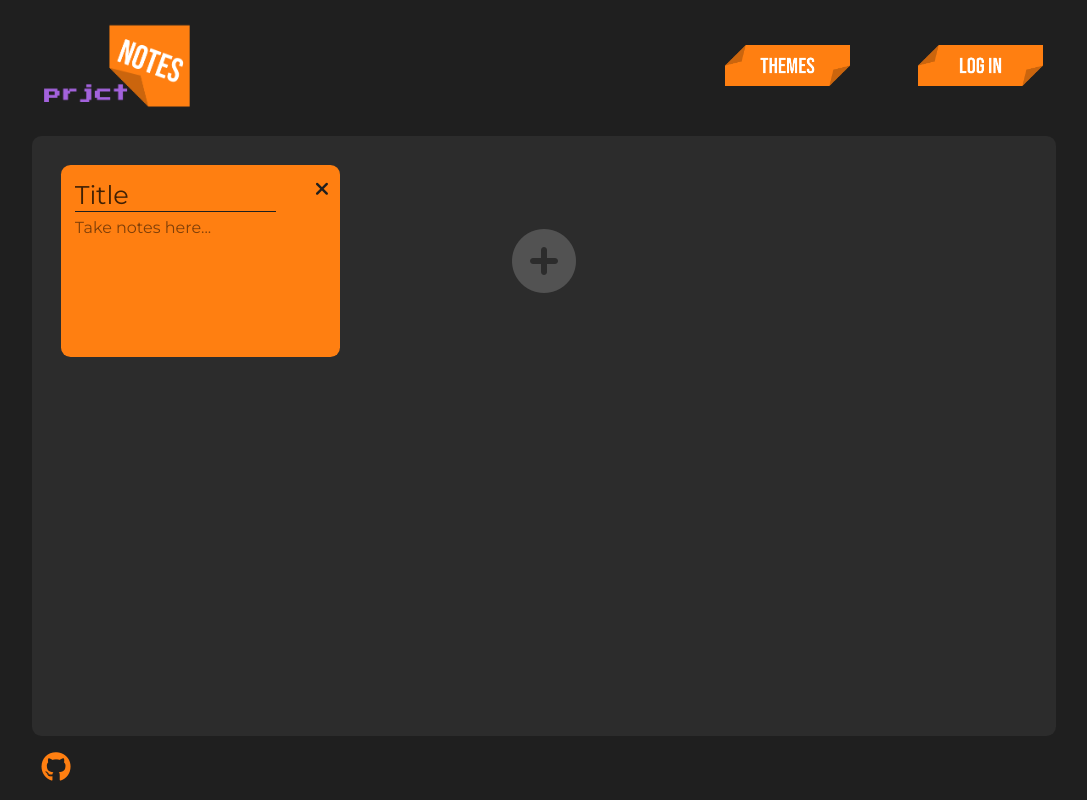
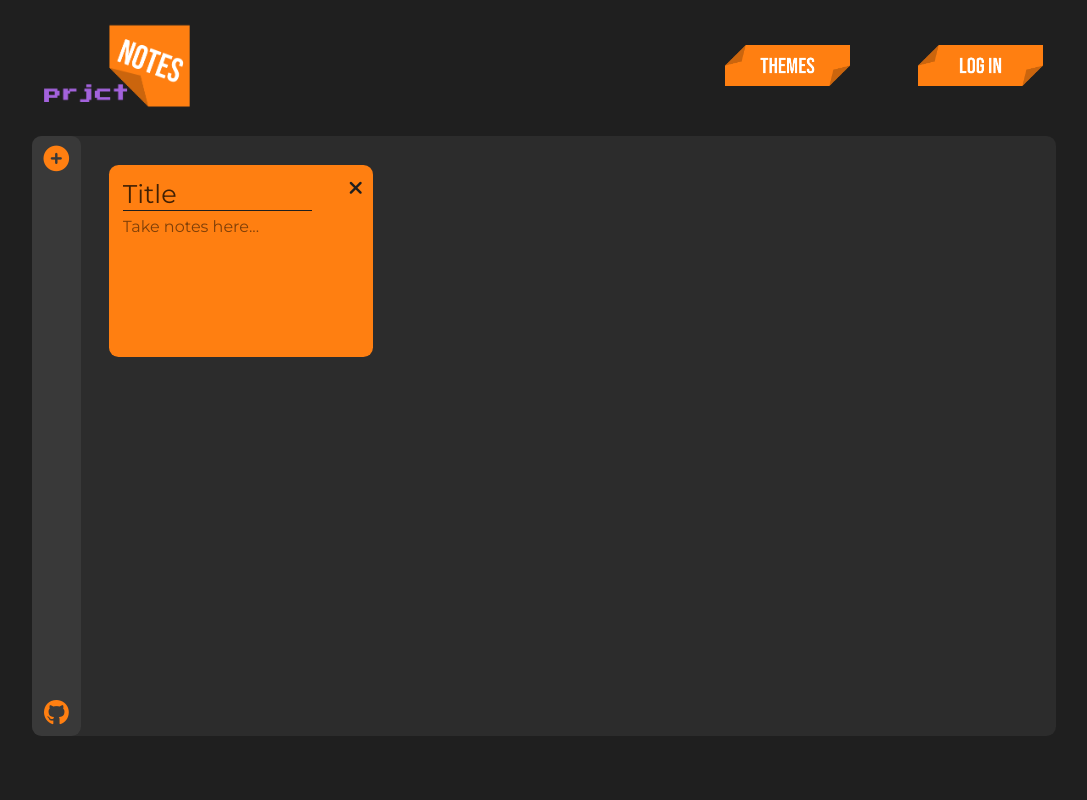
Before and after one commit to MaiTra10/prjctNotes, a plain HTML site: page index.html in a window 1280 px wide. Shown: the whole page, without its empty margins (96-1183 px from the left). Drawn offline with Linux system fonts and the light colour scheme.

Commit message:
feat
added a sidebar which has the "add note" button as well as moved the footer Github icon to this sidebar to keep icons in the same place

```diff
--- a/css/style.css
+++ b/css/style.css
@@ -161,6 +161,68 @@ nav li{
     margin: 0% 10%;
     background-color: var(--workspace_bg);
     padding: 0.75vw;
+    display: flex;
+
+}
+
+.workspace_sidebar {
+
+    position: relative;
+    top: -0.75vw;
+    left: -0.75vw;
+    background-color: var(--scrollbar_track);
+    width: 5%;
+    height: calc(100% + 1.5vw);
+    padding: 0.75vw;
+    border-radius: 0.75vw;
+    display: flex;
+    justify-content: center;
+
+}
+
+.add_note_btn {
+
+    height: fit-content;
+    display: flex;
+    justify-content: center;
+    align-items: center;
+
+}
+
+.add_note_btn i {
+
+    font-size: 2vw;
+    cursor: pointer;
+    color: var(--main);
+
+}
+
+.github_icon {
+
+    position: absolute;
+    bottom: 0.75vw;
+    display: flex;
+    justify-content: center;
+    align-items: center;
+
+}
+
+.github_icon a i {
+
+    font-size: 2vw;
+
+}
+
+.github_icon a, a:visited {
+
+    color: var(--main);
+    transition: all 250ms ease-in-out;
+
+}
+
+.github_icon a:hover {
+
+    color: var(--accent);
 
 }
 
@@ -168,7 +230,7 @@ nav li{
 
     overflow-y: scroll;
     height: 100%;
-    width: calc(100%);
+    width: 100%;
     padding: 1.5vw;
     border-radius: 0.75vw;
     display: grid;
@@ -285,54 +347,6 @@ nav li{
     content: "";
 }
 
-.add_note_btn {
-
-    display: flex;
-    justify-content: center;
-    align-items: center;
-
-}
-
-.add_note_btn i {
-
-    cursor: pointer;
-    font-size: 5vw;
-    color: var(--scrollbar_thumb);
-
-}
-
-/*footer and its 'a' tag styles*/
-.footer_icons {
-
-    margin: 1% 10%;
-    font-size: min(3vw, 30px);
-
-}
-
-.footer_icons a {
-
-    margin-left: 0.75vw;
-
-}
-
-.footer_icons a, a:visited {
-
-    color: var(--main);
-    transition: all 250ms ease-in-out;
-
-}
-
-.footer_icons a:hover {
-
-    color: var(--accent);
-
-}
-
-.footer_icons a:active {
-
-    color: var(--accent_three);
-
-}
 /*dropdown that is on 'themes' buttons's styles*/
 .dropdown {
 
--- a/index.html
+++ b/index.html
@@ -83,19 +83,21 @@
             </div>
         </header>
         <div class="workspace">
+            <div class="workspace_sidebar">
+                <div class="add_note_btn">
+                    <i class="fa-solid fa-circle-plus" onclick="addNote()"></i>
+                </div>
+                <div class="github_icon">
+                    <a href="https://github.com/MaiTra10" target="_blank"><i class="fa-brands fa-github"></i></a>
+                </div>
+            </div>
             <div class="content" id="content">
                 <div class="note" id="note">
                     <div class="note_title" contenteditable="True" placeholder="Title" spellcheck="False"></div>
-                    <div class="note_close"><i class="fa-sharp fa-solid fa-xmark"></i></div>
+                    <div class="note_close"><i class="fa-sharp fa-solid fa-xmark" onclick="removeNote(this)"></i></div>
                     <div class="note_content" contenteditable="True" placeholder="Take notes here..." spellcheck="False"></div>
                 </div>
-                <div class="add_note_btn">
-                    <i class="fa-solid fa-circle-plus" onclick="addNote()"></i>
-                </div>
             </div>
-        </div>
-        <div class="footer_icons">
-            <a href="https://github.com/MaiTra10" target="_blank"><i class="fa-brands fa-github"></i></a>
         </div>
         <script src="script.js"></script>
 
--- a/script.js
+++ b/script.js
@@ -243,15 +243,15 @@ function themeTwo() {
 
 function addHtml() {
 
-    const note = document.getElementById("note");
+    const content = document.getElementById("content");
 
     let html = `<div class="note">
                     <div class="note_title" contenteditable="True" placeholder="Title" spellcheck="False"></div>
-                    <div class="note_close"><i class="fa-sharp fa-solid fa-xmark"></i></div>
+                    <div class="note_close"><i class="fa-sharp fa-solid fa-xmark" onclick="removeNote(this)"></i></div>
                     <div class="note_content" contenteditable="True" placeholder="Take notes here..." spellcheck="False"></div>
                 </div>`;
 
-    note.insertAdjacentHTML('afterend', html);
+    content.insertAdjacentHTML('afterbegin', html);
 
 }
 
@@ -260,3 +260,9 @@ function addNote() {
     addHtml();
 
 }
+
+function removeNote(e) {
+
+    e.parentElement.parentElement.remove();
+
+}
```
